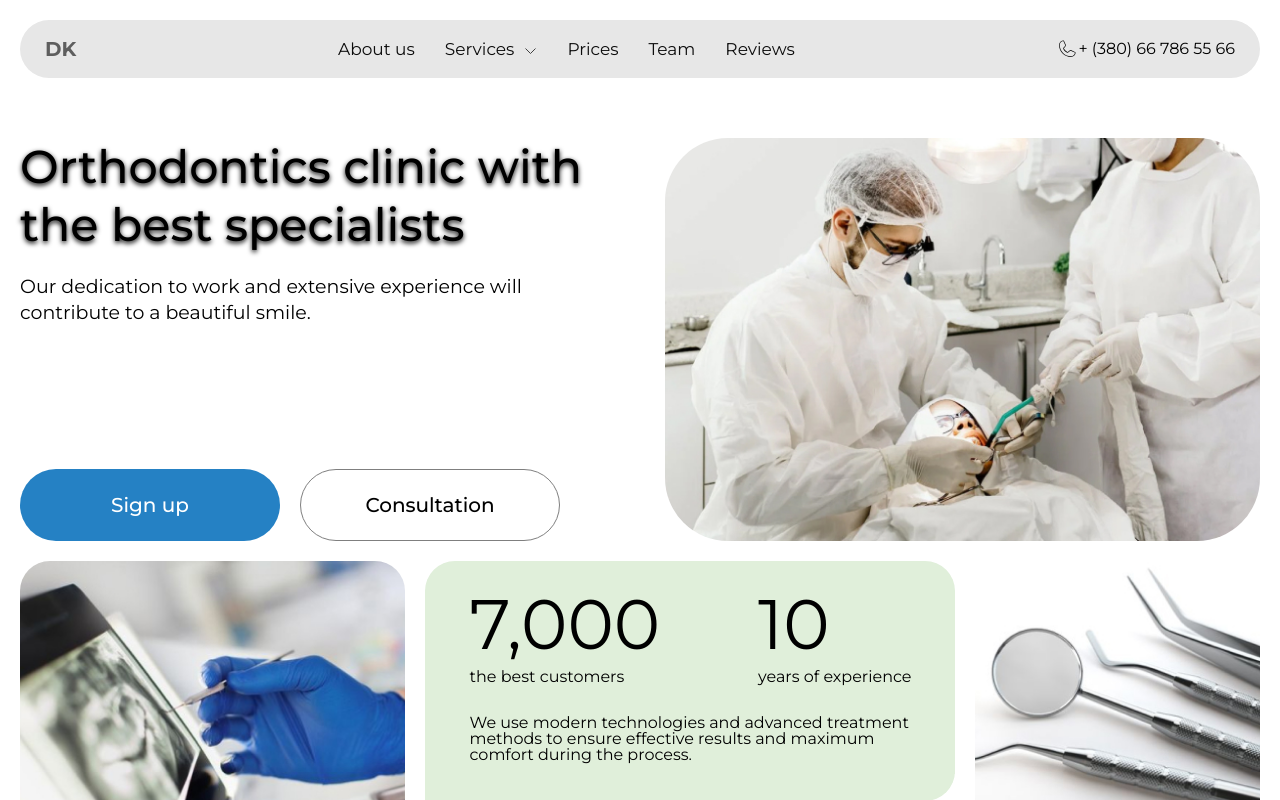
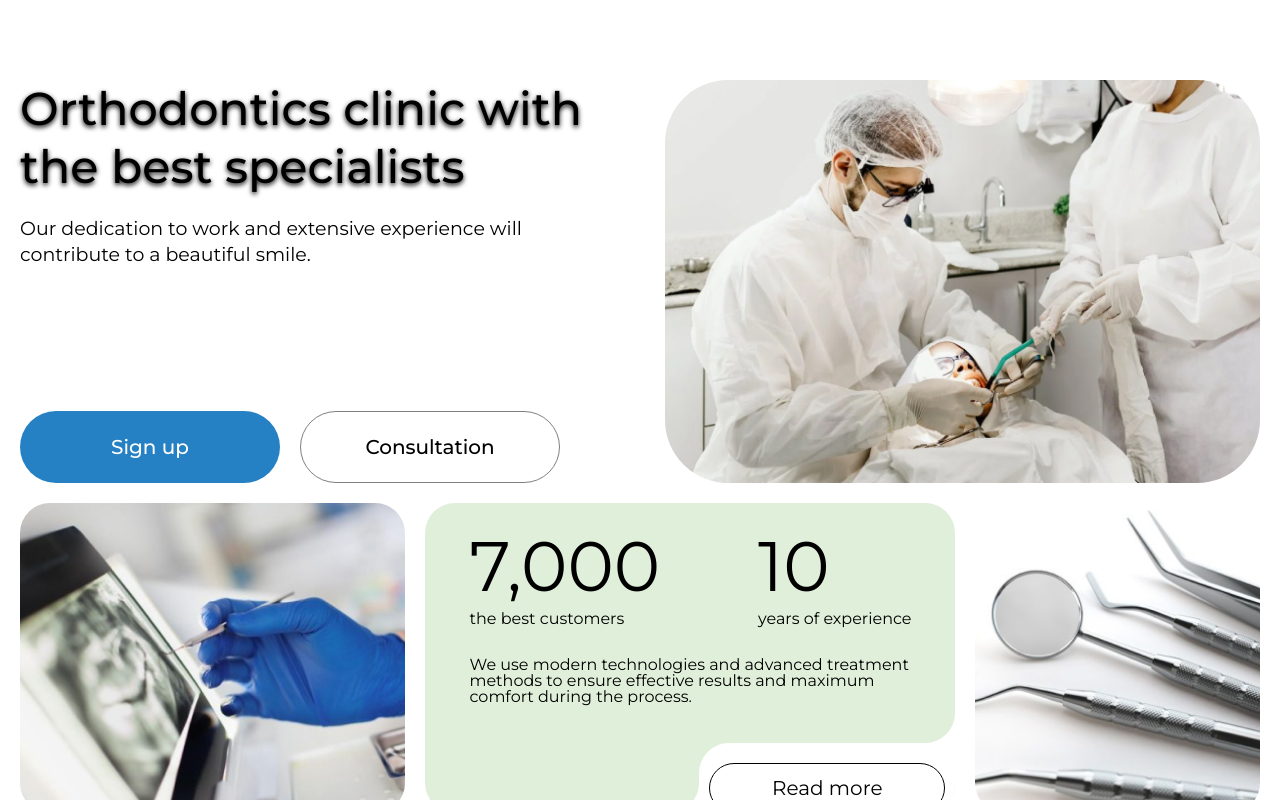
Before and after one commit to Intemeretor/DK, a React (Vite) app: page / in a window 1280 px wide. Shown: the top 800 px of the page. Built offline with nearby package versions, Linux system fonts and the light colour scheme.

Commit message:
minus header

```diff
--- a/src/App.jsx
+++ b/src/App.jsx
@@ -1,6 +1,6 @@
 import { useState } from 'react';
 import './App.scss';
-import Header from './modules/Header/Header';
+// import Header from './modules/Header/Header';
 import About from './modules/About/About';
 import Services from './modules/Services/Services';
 import Prices from './modules/Prices/Prices';
@@ -11,7 +11,7 @@ function App() {
 	return (
 
 		<main className="wrapper">
-			<Header />
+			{/* <Header /> */}
 			<About />
 			<Services />
 			<Prices />
```
